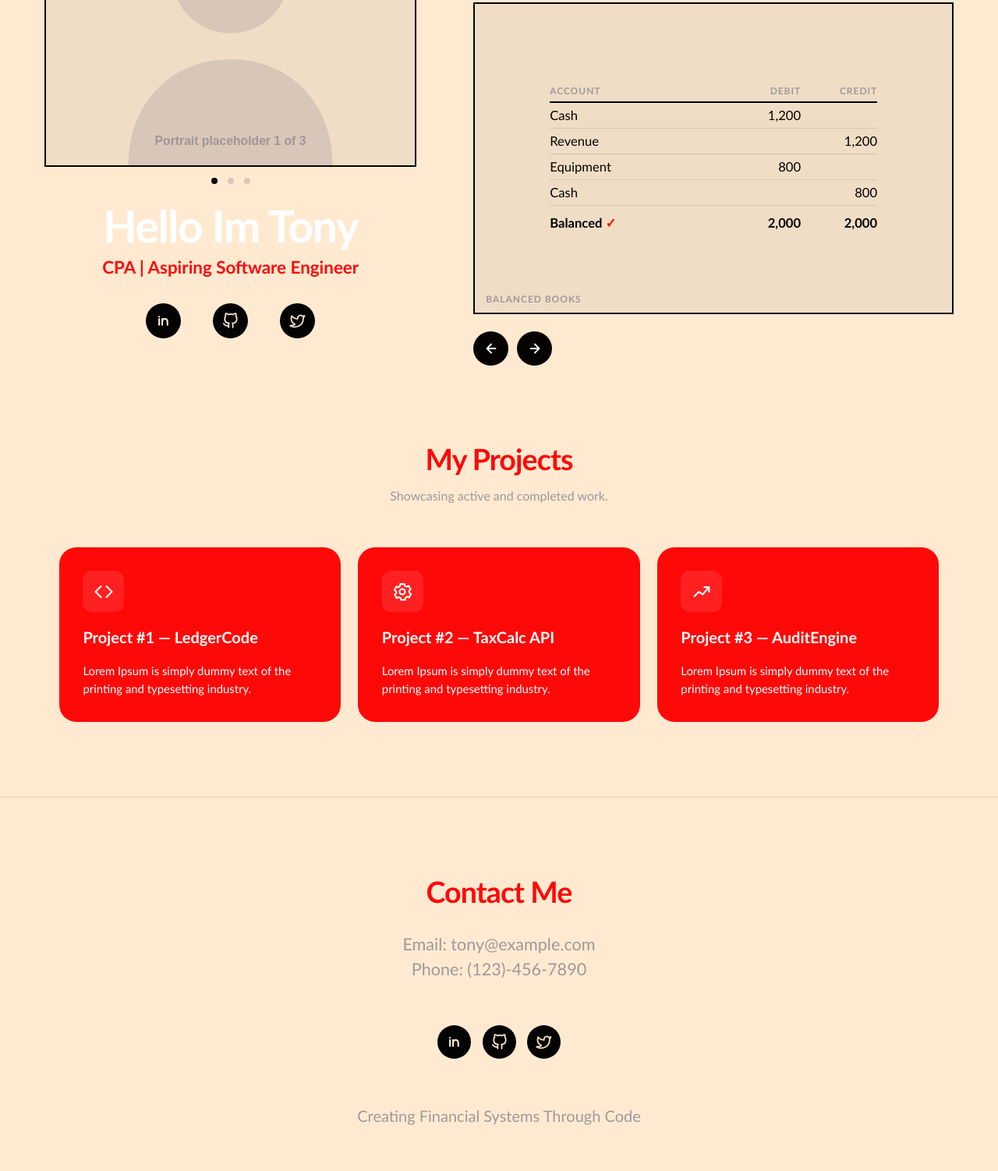
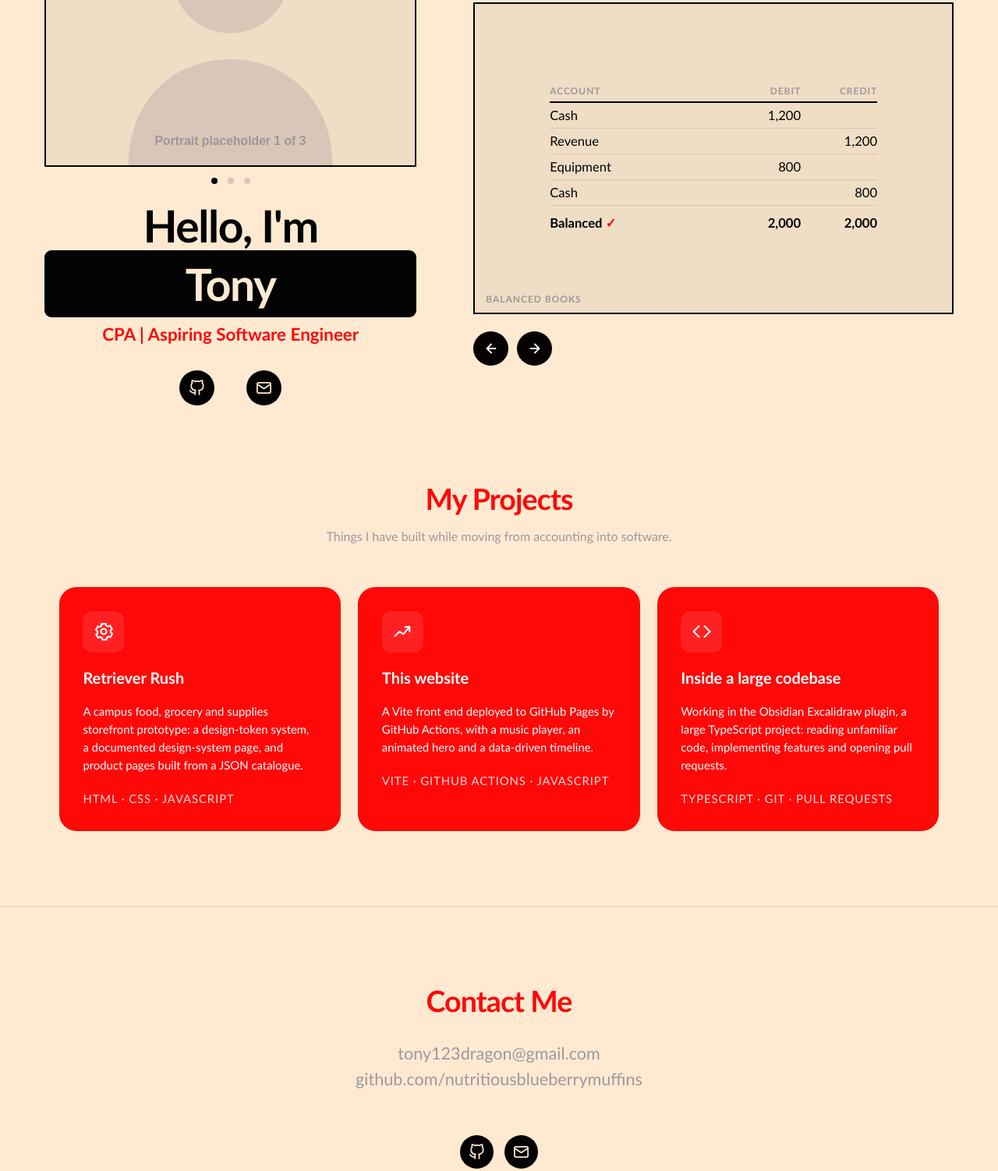
Before and after one commit to nutritiousblueberrymuffins/personal-website, a website built with Vite: page client/index.html in a window 1280 px wide. Shown: the part 314-1816 px from the top of the page at 78% size. Built offline with nearby package versions, Linux system fonts and the light colour scheme.

Commit message:
Replace placeholder content: real projects, contact details, titles, SEO and sharing tags
The three project cards now link to real repositories (Retriever Rush, this website, the Excalidraw codebase-navigation practice) with descriptions written from their contents. Contact shows the chosen email and the GitHub profile; the unlinked LinkedIn and Twitter icons are gone and an email icon joins GitHub. The hero heading was white on the cream background; it is now black with the name in the existing black pill. Both pages get a title, description, canonical link, Open Graph and Twitter card tags, a theme colour and an SVG favicon.

Co-Authored-By: Claude Fable 5.1 <noreply@anthropic.com>

```diff
--- a/client/index.html
+++ b/client/index.html
@@ -13,8 +13,17 @@
 <head>
     <meta charset="UTF-8">
     <meta name="viewport" content="width=device-width, initial-scale=1.0">
-    <meta name="description" content="Tony's portfolio — accounting insight and software engineering projects.">
-    <title>Personal Portfolio</title>
+    <meta name="description" content="Portfolio of Tony, a CPA moving into software engineering: projects, a timeline of work and learning, and how to get in touch.">
+    <link rel="canonical" href="https://nutritiousblueberrymuffins.github.io/personal-website/">
+    <meta name="theme-color" content="#ffead1">
+    <link rel="icon" href="/favicon.svg" type="image/svg+xml">
+    <meta property="og:type" content="website">
+    <meta property="og:title" content="Tony | CPA and Aspiring Software Engineer">
+    <meta property="og:description" content="Portfolio of Tony, a CPA moving into software engineering: projects, a timeline of work and learning, and how to get in touch.">
+    <meta property="og:url" content="https://nutritiousblueberrymuffins.github.io/personal-website/">
+    <meta property="og:site_name" content="Tony's portfolio">
+    <meta name="twitter:card" content="summary">
+    <title>Tony | CPA and Aspiring Software Engineer</title>
     <link rel="stylesheet" href="./src/styles/designtoken.css">
     <link rel="stylesheet" href="./src/styles/animations.css">
     <link rel="stylesheet" href="./src/styles/site.css">
@@ -58,20 +67,17 @@
                     <button type="button" role="tab" aria-selected="false" tabindex="-1" aria-controls="portrait-slide-3" aria-label="Portrait 3"></button>
                 </div>
                 <div class="introduction-caption">
-                    <h1 id="intro-title">Hello Im Tony</h1>
+                    <h1 id="intro-title">Hello, I'm <span>Tony</span></h1>
                     <p>CPA | Aspiring Software Engineer</p>
                 </div>
 
                 <div class="profile-actions">
                     <div class="social-links" aria-label="Social links">
-                        <a href="#" aria-label="LinkedIn">
-                            <img src="/assets/hero/svg-previews/linkedin-icon.svg" alt="" width="23" height="23">
-                        </a>
-                        <a href="#" aria-label="GitHub">
+                        <a href="https://github.com/nutritiousblueberrymuffins" aria-label="GitHub" target="_blank" rel="noopener">
                             <img src="/assets/hero/svg-previews/github-icon.svg" alt="" width="23" height="23">
                         </a>
-                        <a href="#" aria-label="Twitter">
-                            <img src="/assets/hero/svg-previews/twitter-icon.svg" alt="" width="23" height="23">
+                        <a href="mailto:tony123dragon@gmail.com" aria-label="Email">
+                            <img src="/assets/hero/svg-previews/mail-icon.svg" alt="" width="23" height="23">
                         </a>
                     </div>
                 </div>
@@ -139,52 +145,52 @@
         <section class="projects-section" id="projects" aria-labelledby="projects-title">
             <div class="section-heading">
                 <h2 id="projects-title">My Projects</h2>
-                <p>Showcasing active and completed work.</p>
+                <p>Things I have built while moving from accounting into software.</p>
             </div>
 
             <div class="project-grid">
-                <article class="project-card">
+                <a class="project-card" href="https://github.com/nutritiousblueberrymuffins/retriever-rush" target="_blank" rel="noopener">
+                    <div class="project-icon" aria-hidden="true">
+                        <img src="/assets/hero/svg-previews/taxcalc.svg" alt="" width="28" height="28">
+                    </div>
+                    <h3>Retriever Rush</h3>
+                    <p>A campus food, grocery and supplies storefront prototype: a design-token system, a documented design-system page, and product pages built from a JSON catalogue.</p>
+                    <p class="project-card__tech">HTML &middot; CSS &middot; JavaScript</p>
+                </a>
+
+                <a class="project-card" href="https://github.com/nutritiousblueberrymuffins/personal-website" target="_blank" rel="noopener">
+                    <div class="project-icon" aria-hidden="true">
+                        <img src="/assets/hero/svg-previews/auditengine.svg" alt="" width="28" height="28">
+                    </div>
+                    <h3>This website</h3>
+                    <p>A Vite front end deployed to GitHub Pages by GitHub Actions, with a music player, an animated hero and a data-driven timeline.</p>
+                    <p class="project-card__tech">Vite &middot; GitHub Actions &middot; JavaScript</p>
+                </a>
+
+                <a class="project-card" href="https://github.com/nutritiousblueberrymuffins/excalidraw-practice---codebase-navigation" target="_blank" rel="noopener">
                     <div class="project-icon" aria-hidden="true">
                         <img src="/assets/hero/svg-previews/ledgercode.svg" alt="" width="28" height="28">
                     </div>
-                    <h3>Project #1 — LedgerCode</h3>
-                    <p>Lorem Ipsum is simply dummy text of the printing and typesetting industry.</p>
-                </article>
-
-                <article class="project-card">
-                    <div class="project-icon" aria-hidden="true">
-                        <img src="/assets/hero/svg-previews/taxcalc.svg" alt="" width="28" height="28">
-                    </div>
-                    <h3>Project #2 — TaxCalc API</h3>
-                    <p>Lorem Ipsum is simply dummy text of the printing and typesetting industry.</p>
-                </article>
-
-                <article class="project-card">
-                    <div class="project-icon" aria-hidden="true">
-                        <img src="/assets/hero/svg-previews/auditengine.svg" alt="" width="28" height="28">
-                    </div>
-                    <h3>Project #3 — AuditEngine</h3>
-                    <p>Lorem Ipsum is simply dummy text of the printing and typesetting industry.</p>
-                </article>
+                    <h3>Inside a large codebase</h3>
+                    <p>Working in the Obsidian Excalidraw plugin, a large TypeScript project: reading unfamiliar code, implementing features and opening pull requests.</p>
+                    <p class="project-card__tech">TypeScript &middot; Git &middot; Pull requests</p>
+                </a>
             </div>
         </section>
 
         <section class="contact-section" id="contact" aria-labelledby="contact-title">
             <h2 id="contact-title">Contact Me</h2>
             <address>
-                <a href="mailto:tony@example.com">Email: tony@example.com</a>
-                <a href="tel:+11234567890">Phone: (123)-456-7890</a>
+                <a href="mailto:tony123dragon@gmail.com">tony123dragon@gmail.com</a>
+                <a href="https://github.com/nutritiousblueberrymuffins" target="_blank" rel="noopener">github.com/nutritiousblueberrymuffins</a>
             </address>
 
             <div class="social-links contact-socials" aria-label="Social links">
-                <a href="#" aria-label="LinkedIn">
-                    <img src="/assets/hero/svg-previews/linkedin-icon.svg" alt="" width="23" height="23">
-                </a>
-                <a href="#" aria-label="GitHub">
+                <a href="https://github.com/nutritiousblueberrymuffins" aria-label="GitHub" target="_blank" rel="noopener">
                     <img src="/assets/hero/svg-previews/github-icon.svg" alt="" width="23" height="23">
                 </a>
-                <a href="#" aria-label="Twitter">
-                    <img src="/assets/hero/svg-previews/twitter-icon.svg" alt="" width="23" height="23">
+                <a href="mailto:tony123dragon@gmail.com" aria-label="Email">
+                    <img src="/assets/hero/svg-previews/mail-icon.svg" alt="" width="23" height="23">
                 </a>
             </div>
 
--- a/client/src/styles/site.css
+++ b/client/src/styles/site.css
@@ -236,7 +236,7 @@
 .introduction-caption { margin-top: 22px; text-align: center; }
 .introduction-caption h1 {
     margin: 0;
-    color: white;
+    color: var(--black);
     font-size: clamp(36px, 4.45vw, 64px);
     font-weight: 900;
     line-height: 1.1;
@@ -344,3 +344,22 @@
     .record { width: 84px; }
     .track-title { font-size: 14px; }
 }
+
+/* Project cards are links to their repositories (phase 4). */
+.project-card {
+    display: block;
+}
+
+.project-card:focus-visible {
+    outline: 3px solid var(--black);
+    outline-offset: 4px;
+}
+
+.project-card__tech {
+    margin: 1.1rem 0 0;
+    font-size: 0.78rem;
+    font-weight: 700;
+    letter-spacing: 0.06em;
+    text-transform: uppercase;
+    opacity: 0.85;
+}
```
Also changed, not shown: client/timeline/index.html (+8 -0 lines), client/public/assets/hero/svg-previews/mail-icon.svg (added), client/public/favicon.svg (added).
